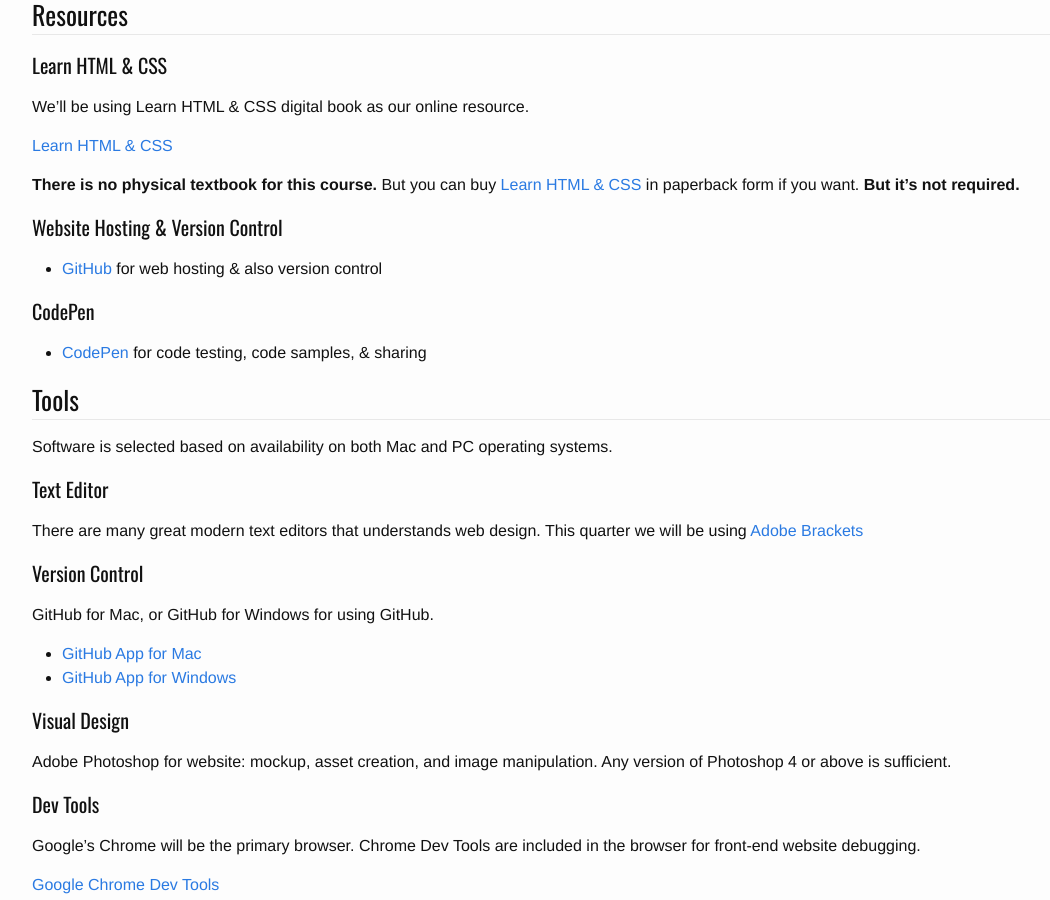
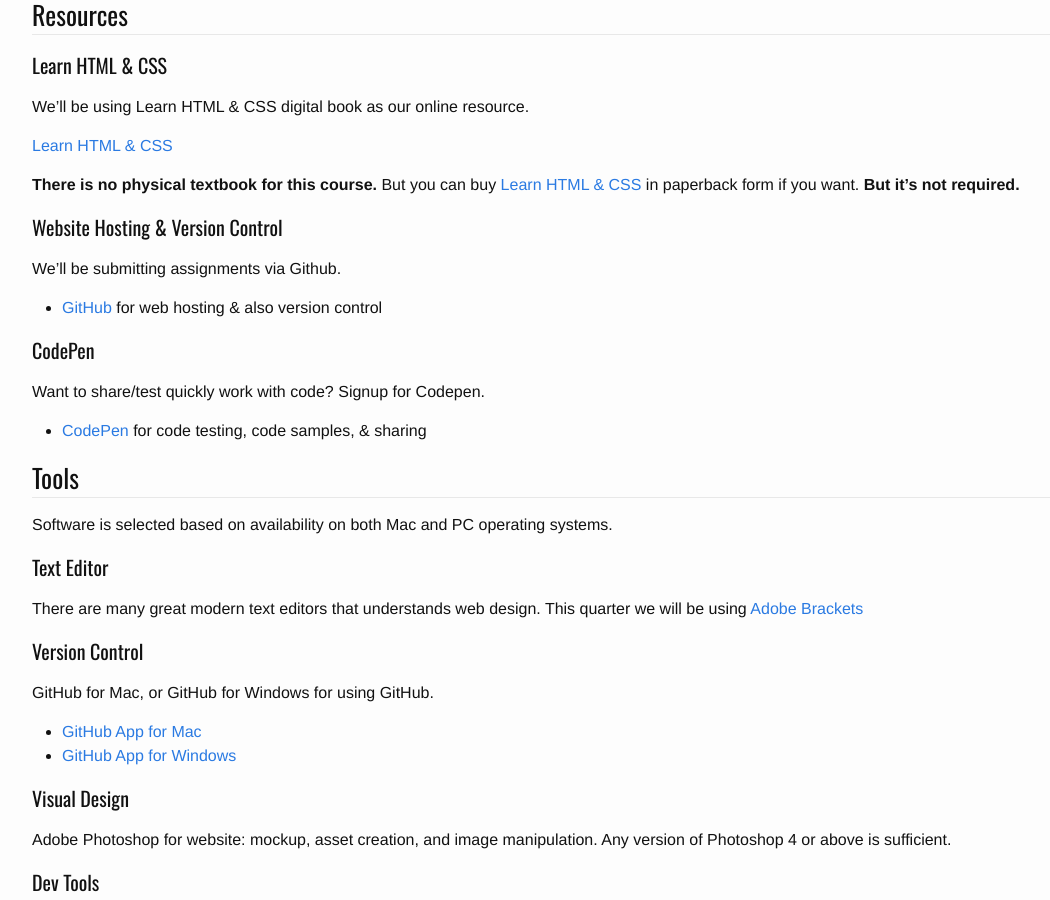
Before and after one commit to ianshea/DESN-368, a Jekyll site: the page built from syllabus.md, in a window 1280 px wide and 900 px high, scrolled down 1223 px. Shown: the whole window, without its empty margins (88-1138 px from the left). Built offline with Jekyll 4.4.1, drawn with Linux system fonts in a browser that asks for light colours.

Commit message:
updating syllabus/post1

```diff
--- a/_posts/2016-01-02-session1.markdown
+++ b/_posts/2016-01-02-session1.markdown
@@ -5,7 +5,7 @@
 ---
 ## Course Introduction
 
-* [Syllabus](/syllabus)
+* [Syllabus](http://ianshea.github.io/DESN-368/syllabus/)
 * [Overview](#) - Lecture
 
 In 2016, experience with web design varies greatly among students. No matter how modern web design is defined, it’s still: HTML, CSS, and JS. That is the medium of the Web.
--- a/syllabus.md
+++ b/syllabus.md
@@ -58,9 +58,15 @@
 **There is no physical textbook for this course.** But you can buy [Learn HTML & CSS](http://www.barnesandnoble.com/w/learn-to-code-html-and-css-shay-howe/1117333227) in paperback form if you want. **But it's not required.**
 
 #### Website Hosting & Version Control
+
+We'll be submitting assignments via Github.
+
 * [GitHub](https://github.com/join) for web hosting & also version control
 
 #### CodePen
+
+Want to share/test quickly work with code? Signup for Codepen.
+
 * [CodePen](https://codepen.io/signup/free) for code testing, code samples, & sharing
 
 ### Tools
```
Also changed, not shown: other parts of _posts/2016-01-02-session1.markdown (+0 -1 lines).
